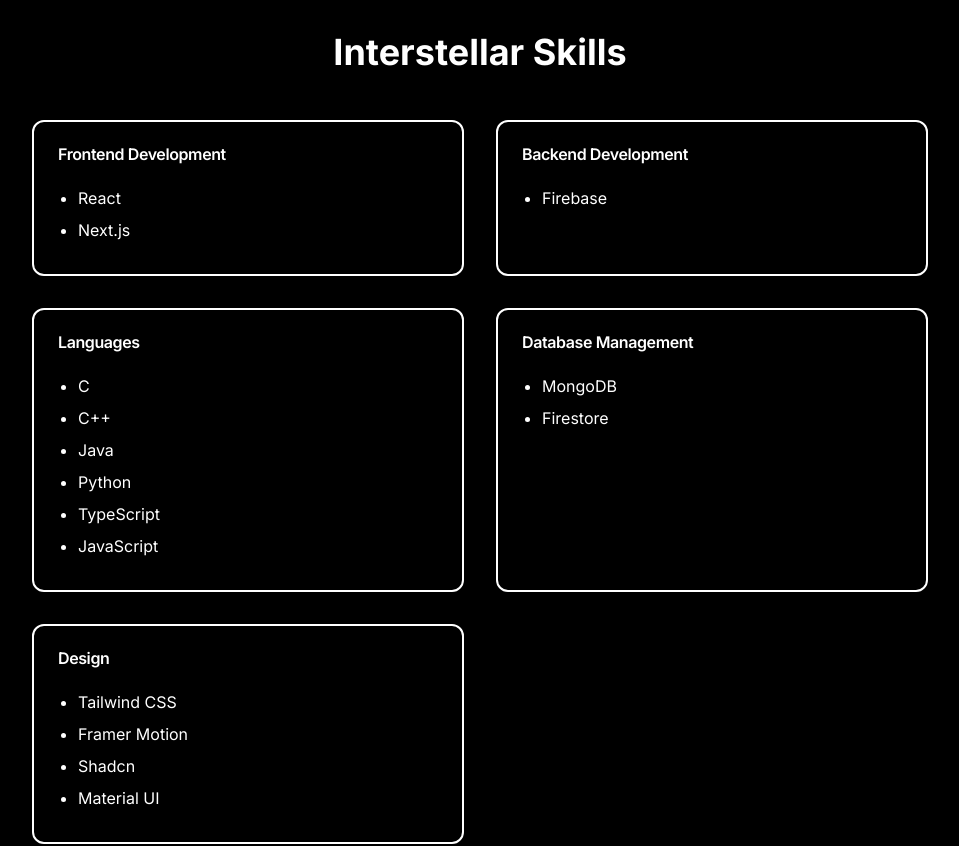
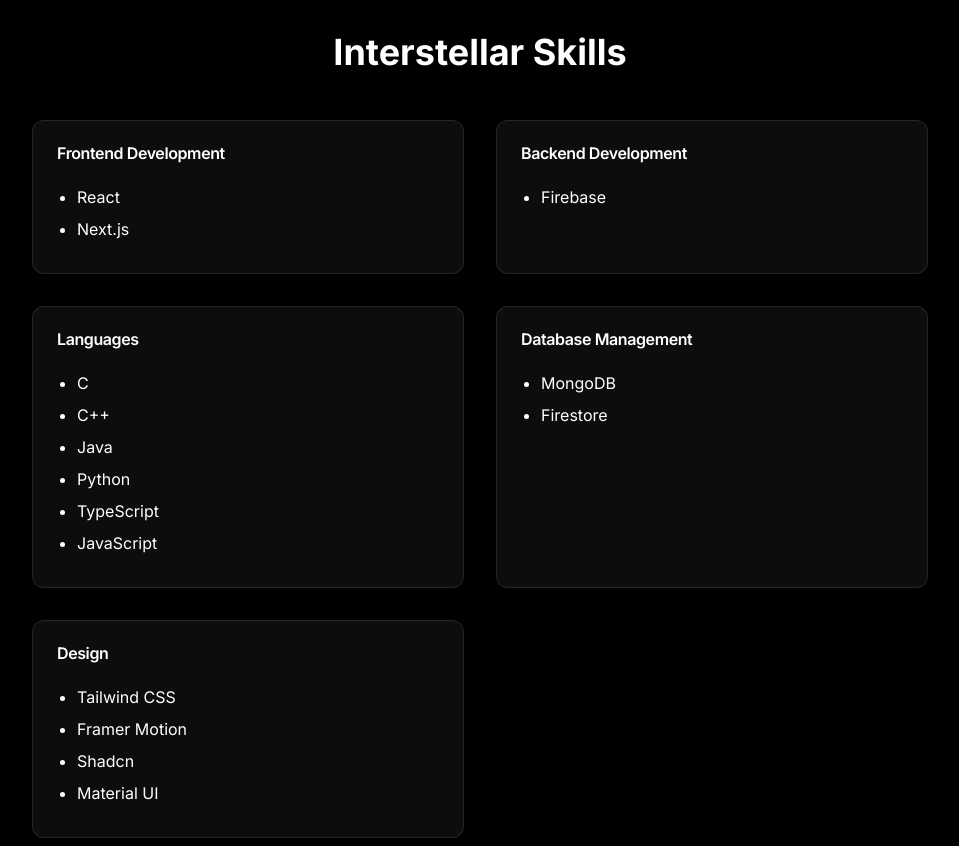
Before and after one commit to GauRav-sINGh123/Portfolio2, a Next.js app: page / in a window 1280 px wide. Shown: the part 1360-2206 px from the top of the page, without its empty margins (160-1119 px from the left). Built offline with nearby package versions, Linux system fonts and the light colour scheme.

Commit message:
Card Ui Update

```diff
--- a/src/app/page.tsx
+++ b/src/app/page.tsx
@@ -136,7 +136,7 @@
               { name: "Design", skills: ["Tailwind CSS", "Framer Motion", "Shadcn", "Material UI"] },
 
             ].map((category, index) => (
-              <Card key={index} className="border-white border-2  bg-transparent hover:scale-105 transition-all ease-out cursor-pointer">
+              <Card key={index} className="border border-white/10  bg-white/5 backdrop-blur-sm  hover:bg-white/10 hover:scale-105 transition-all ease-out cursor-pointer">
                 <CardHeader>
                   <CardTitle className="text-white">{category.name}</CardTitle>
                 </CardHeader>
```
